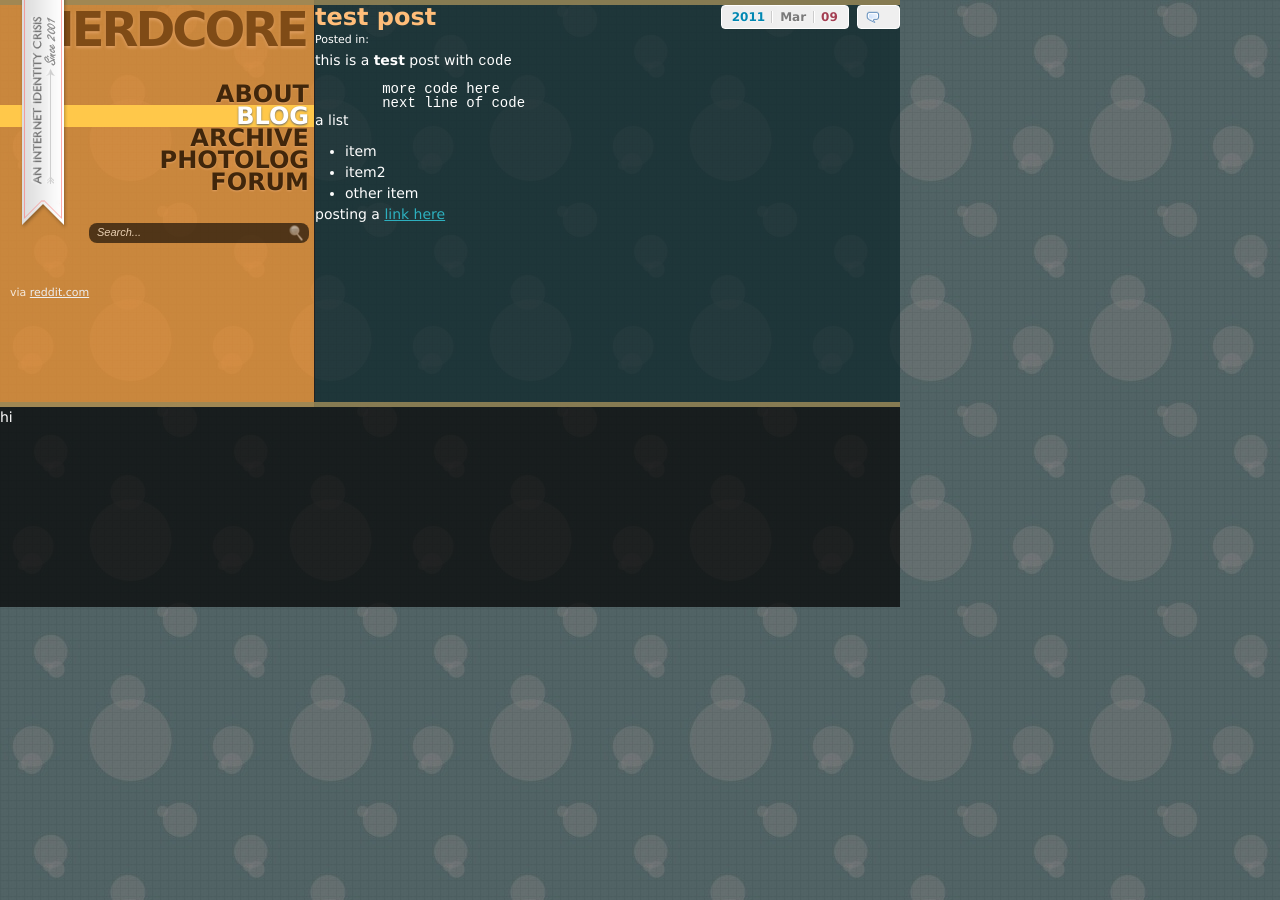
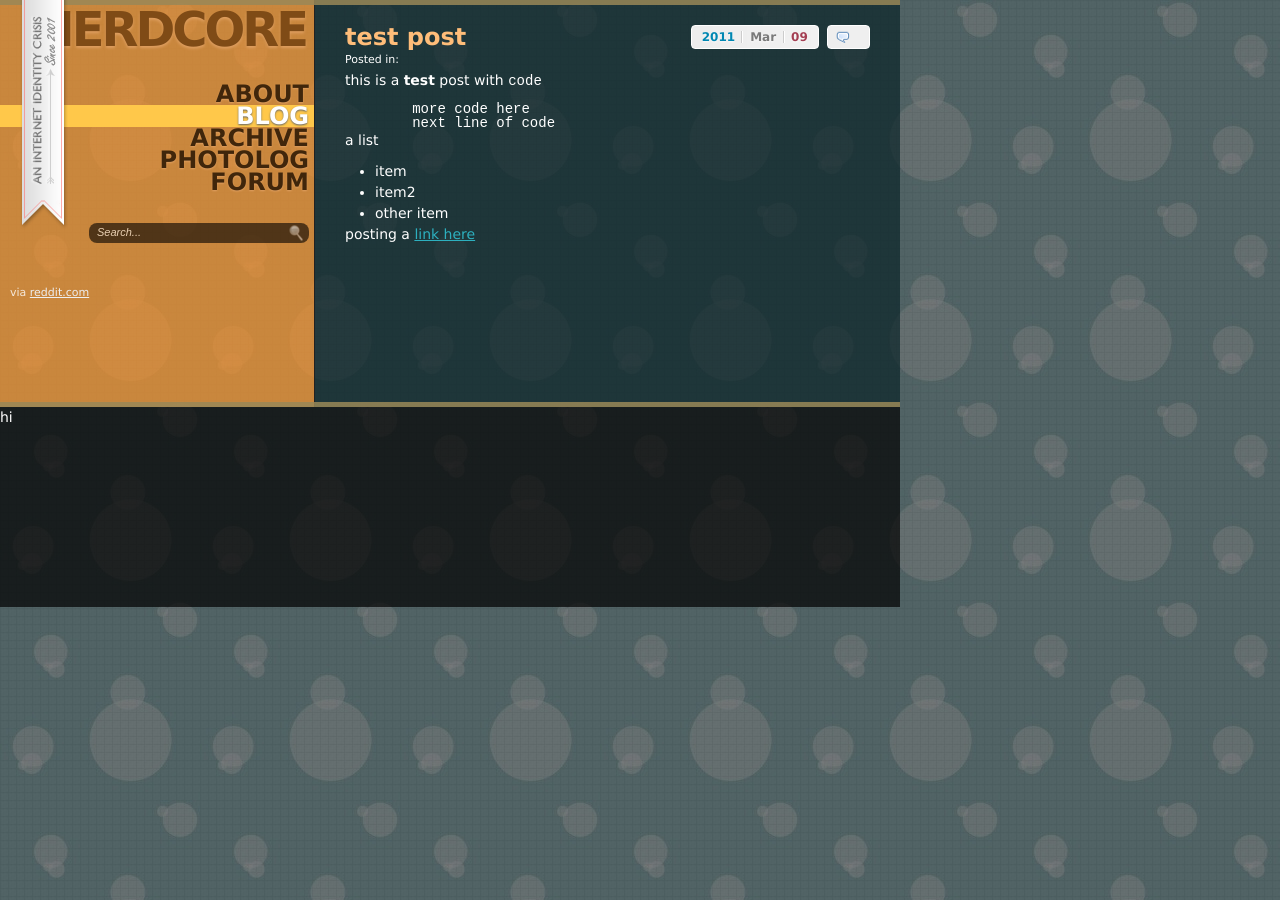
Before and after one commit to jhixson/jhixson.github.com, a Jekyll site: the page built from _posts/2011-03-09-test.markdown, in a window 1280 px wide. Built offline with Jekyll 4.4.1, drawn with Linux system fonts in a browser that asks for light colours; some web fonts are replaced.

Commit message:
Fixed missing close quote

```diff
--- a/_layouts/post.html
+++ b/_layouts/post.html
@@ -2,7 +2,7 @@
 layout: default
 ---
 <section id="content">
-	<article id="{{ page.id }} class="article">
+	<article id="{{ page.id }}" class="article">
 		<a href="#" class="comment_box"><span class="comment_count">&nbsp;</span></a>
 		<time datetime="{{ page.date }}" class="datebox clear">
 			<span class="year">{{ page.date | date: '%Y' }}</span>
```
